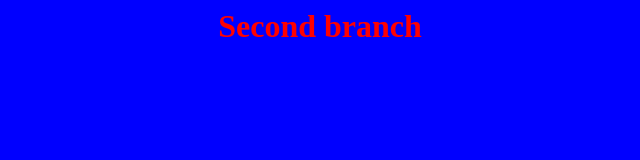
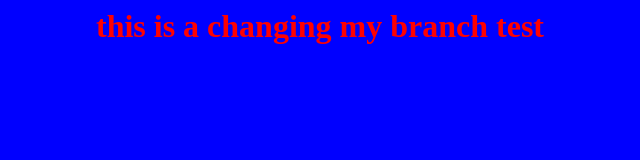
Before and after one commit to shallah1999/myproject, a plain HTML site: page index.html in a window 1280 px wide. Shown: the whole page, without its empty margins (320-960 px from the left). Drawn offline with Linux system fonts and the light colour scheme.

Commit message:
iam changing the file html

```diff
--- a/index.html
+++ b/index.html
@@ -7,7 +7,7 @@
         <link rel="stylesheet" href="style.css" />
     </head>
     <body>
-        <h1>Second branch</h1>
+        <h1>this is a changing my branch test</h1>
         <script src="app.js"></script>
     </body>
 </html>
```
Also changed, not shown: 2 other files.
